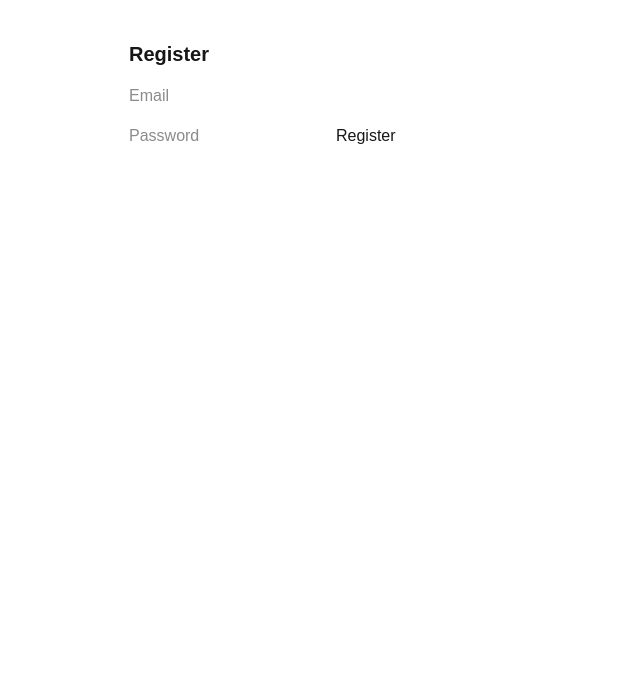
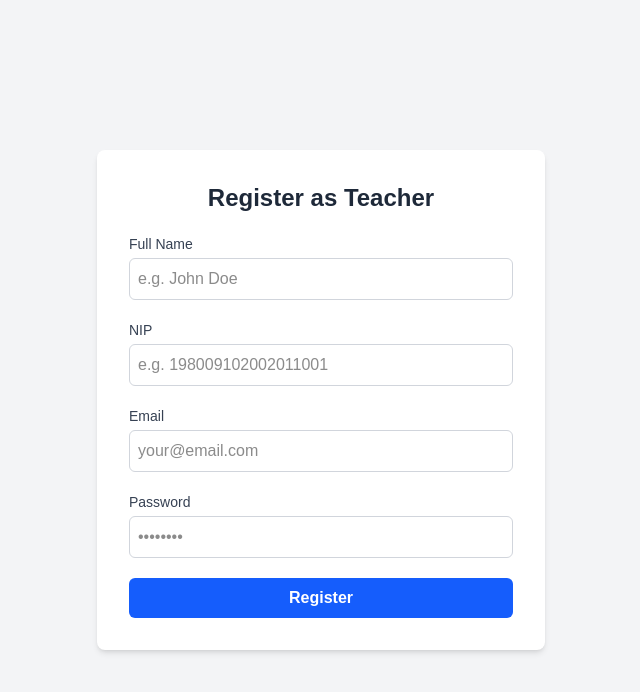
Before and after one commit to FiqriJml/student-attendance-app, a Next.js app: page /register in a window 1280 px wide. Shown: the top 692 px of the page, without its empty margins (319-959 px from the left). Built offline with nearby package versions, Linux system fonts and the light colour scheme; no server answers.

Commit message:
fix register auth and homepage

```diff
--- a/src/app/(auth)/register/page.tsx
+++ b/src/app/(auth)/register/page.tsx
@@ -7,43 +7,133 @@ export default function RegisterPage() {
   const router = useRouter();
   const [email, setEmail] = useState("");
   const [password, setPassword] = useState("");
+  const [name, setName] = useState("");
+  const [nip, setNip] = useState("");
   const [error, setError] = useState("");
 
   const handleRegister = async (e: React.FormEvent) => {
     e.preventDefault();
-    const { error } = await supabase.auth.signUp({ email, password });
+    setError("");
 
-    if (error) {
-      setError(error.message);
-    } else {
+    // 1. Register the user with Supabase Auth
+    const { data: signUpData, error: signUpError } = await supabase.auth.signUp(
+      {
+        email,
+        password,
+      }
+    );
+    if (signUpError) {
+      setError(signUpError.message);
+      return;
+    }
+
+    const userId = signUpData.user?.id;
+    if (!userId) {
+      setError("User ID not found After sign up");
+      return;
+    }
+
+    // 2. Insert the teacher data into the "teachers" table
+    const { error: teacherError } = await supabase
+      .from("teachers")
+      .insert([{ name, nip, email, user_id: userId }]);
+
+    if (teacherError) {
+      setError("teacher error: " + teacherError.message);
+      return;
+    }
+
+    // 3. Log the user in
+    const { error: signInError } = await supabase.auth.signInWithPassword({
+      email,
+      password,
+    });
+
+    if (signInError) {
+      setError("Sign in error: " + signInError.message);
+      return;
+    }
+
+    // 4. Redirect to the home page
+    // Optionally, you can redirect to a different page after registration
     router.push("/");
-    }
   };
 
   return (
+    <div className="flex items-center justify-center min-h-screen bg-gray-100">
       <form
         onSubmit={handleRegister}
-      className="space-y-4 max-w-sm mx-auto mt-10"
+        className="bg-white p-8 rounded-lg shadow-md w-full max-w-md space-y-5"
       >
-      <h1 className="text-xl font-bold">Register</h1>
-      {error && <p className="text-red-500">{error}</p>}
+        <h1 className="text-2xl font-bold text-center text-gray-800">
+          Register as Teacher
+        </h1>
+
+        {error && (
+          <div className="text-red-600 text-sm text-center">{error}</div>
+        )}
+
+        <div>
+          <label className="block text-sm font-medium text-gray-700">
+            Full Name
+          </label>
+          <input
+            type="text"
+            className="w-full mt-1 p-2 border border-gray-300 rounded-md focus:outline-none focus:ring-2 focus:ring-blue-400"
+            placeholder="e.g. John Doe"
+            value={name}
+            onChange={(e) => setName(e.target.value)}
+            required
+          />
+        </div>
+
+        <div>
+          <label className="block text-sm font-medium text-gray-700">NIP</label>
+          <input
+            type="text"
+            className="w-full mt-1 p-2 border border-gray-300 rounded-md focus:outline-none focus:ring-2 focus:ring-blue-400"
+            placeholder="e.g. 198009102002011001"
+            value={nip}
+            onChange={(e) => setNip(e.target.value)}
+            required
+          />
+        </div>
+
+        <div>
+          <label className="block text-sm font-medium text-gray-700">
+            Email
+          </label>
           <input
             type="email"
-        placeholder="Email"
-        className="input"
+            className="w-full mt-1 p-2 border border-gray-300 rounded-md focus:outline-none focus:ring-2 focus:ring-blue-400"
+            placeholder="your@email.com"
             value={email}
             onChange={(e) => setEmail(e.target.value)}
+            required
           />
+        </div>
+
+        <div>
+          <label className="block text-sm font-medium text-gray-700">
+            Password
+          </label>
           <input
             type="password"
-        placeholder="Password"
-        className="input"
+            className="w-full mt-1 p-2 border border-gray-300 rounded-md focus:outline-none focus:ring-2 focus:ring-blue-400"
+            placeholder="••••••••"
             value={password}
             onChange={(e) => setPassword(e.target.value)}
+            required
           />
-      <button type="submit" className="btn btn-primary">
+        </div>
+
+        <button
+          type="submit"
+          className="w-full py-2 bg-blue-600 hover:bg-blue-700 text-white font-semibold rounded-md transition duration-300"
+        >
           Register
         </button>
       </form>
+    </div>
   );
 }
--- a/src/app/page.tsx
+++ b/src/app/page.tsx
@@ -1,9 +1,42 @@
 // app/page.tsx
+"use client";
+import { supabase } from "@/lib/supabaseClient";
+import { useState, useEffect } from "react";
 
 export default function Home() {
+  const [user, setUser] = useState(null);
+  const [userName, setUserName] = useState("");
+
+  useEffect(() => {
+    const fetchUser = async () => {
+      const {
+        data: { user },
+      } = await supabase.auth.getUser();
+      if (user) {
+        const { data, error } = await supabase
+          .from("teachers")
+          .select("*")
+          .eq("user_id", user.id)
+          .single();
+        if (error) {
+          console.error("Error fetching user data:", error);
+        } else {
+          setUser(data);
+          setUserName(data.name);
+        }
+      }
+    };
+    fetchUser();
+  }, []);
+
   return (
-    <main>
-      <h1>Hello, this is the Home Page</h1>
+    <main className="min-h-screen flex items-center justify-center bg-gray-100">
+      <div className="bg-white rounded-xl shadow-md p-8 max-w-md w-full text-center">
+        <h1 className="text-2xl font-bold text-green-600">
+          Welcome, {userName || "Teacher"}!
+        </h1>
+        <p className="text-gray-700 mt-2">This is your dashboard.</p>
+      </div>
     </main>
   );
 }
```
Lines whose indentation alone changed are shown as unchanged.
